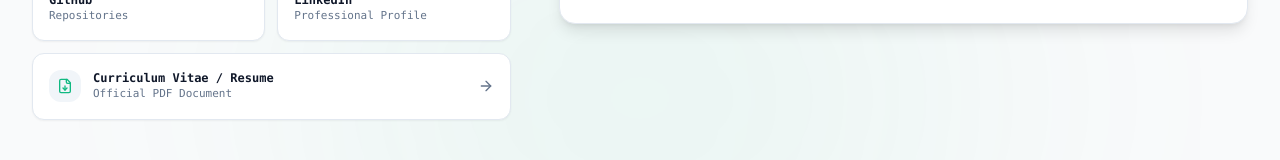
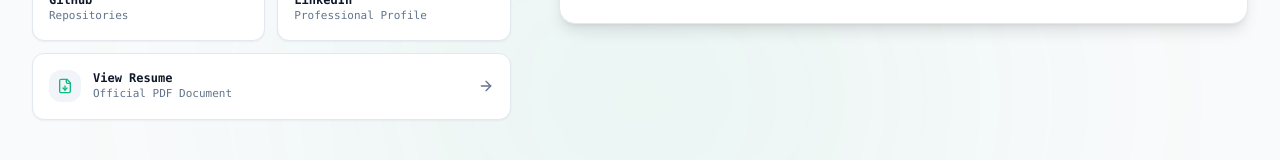
Before and after one commit to brixsese27/brixportfolio, a Next.js app: page / in a window 1280 px wide. Shown: the part 9286-9446 px from the top of the page. Built offline with nearby package versions, Linux system fonts and the light colour scheme.

Commit message:
feat: change resume card title to View Resume

```diff
--- a/components/contact.tsx
+++ b/components/contact.tsx
@@ -251,7 +251,7 @@ export function Contact() {
                     <FileDown className="w-4 h-4" />
                   </div>
                   <div>
-                    <div className="text-xs font-mono font-bold text-foreground">Curriculum Vitae / Resume</div>
+                    <div className="text-xs font-mono font-bold text-foreground">View Resume</div>
                     <div className="text-[11px] text-muted-foreground font-mono">Official PDF Document</div>
                   </div>
                 </div>
```
